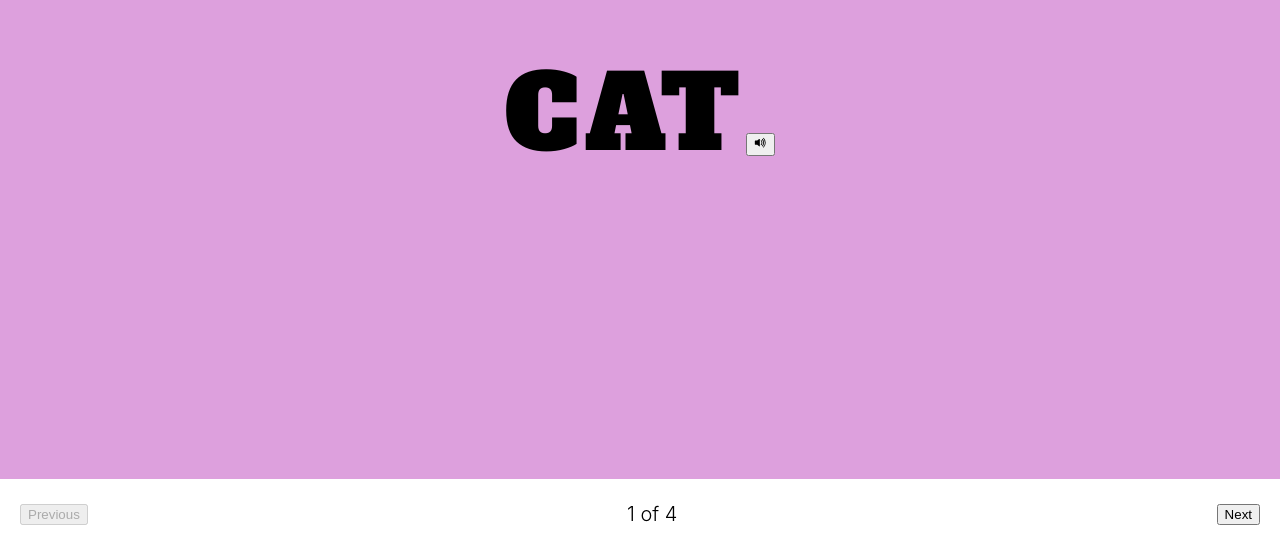
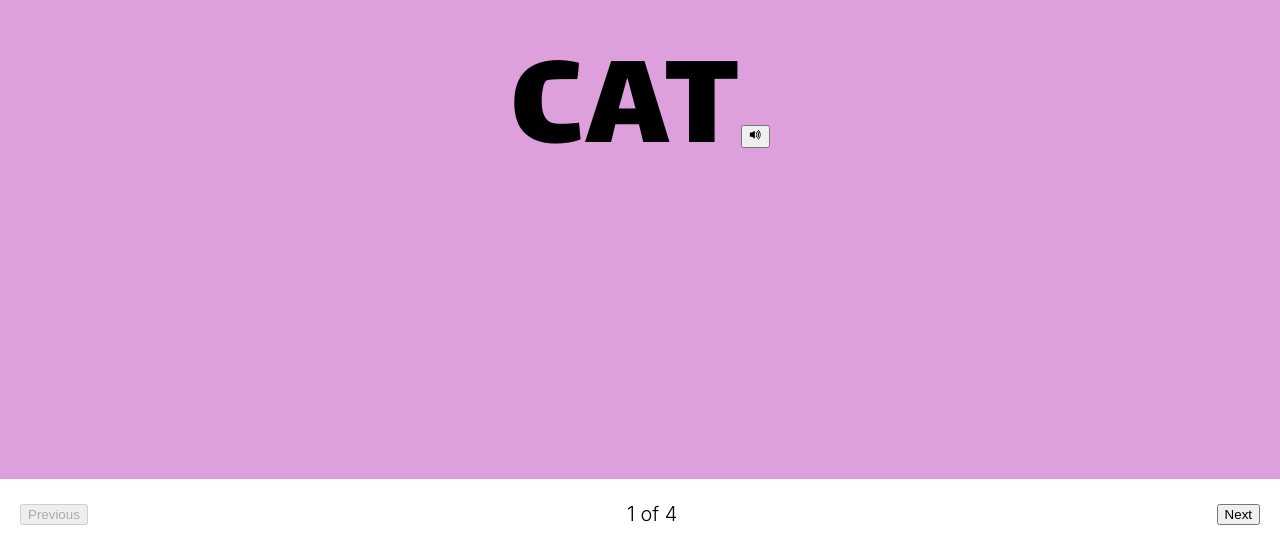
Before and after one commit to RobotsPlay/learn-to-read, a React (Create React App) app: page / in a window 1280 px wide. Shown: the part 251-800 px from the top of the page. Built offline with nearby package versions, Linux system fonts and the light colour scheme.

Commit message:
changed font

```diff
--- a/src/components/Word.js
+++ b/src/components/Word.js
@@ -7,10 +7,14 @@ const Word = ({word}) => {
         let utterance = new SpeechSynthesisUtterance(word);
         let synth = window.speechSynthesis;
 
+        if(synth.speaking) {
+            return;
+        }
+
         window.setTimeout(() => {
             utterance.voice = synth.getVoices()[1];
             synth.speak(utterance);
-        },  0);
+        },  50);
     }
 
     return (
--- a/src/styles/Typography.js
+++ b/src/styles/Typography.js
@@ -1,7 +1,7 @@
 import { createGlobalStyle } from 'styled-components'
 
 import robotoLight from '../assets/fonts/roboto-light.woff2'
-import alphaSlabOne from '../assets/fonts/alpha-slab-one.woff2'
+import lalezar from '../assets/fonts/lalezar.woff2'
 
 const Typography = createGlobalStyle`
   @font-face {
@@ -14,11 +14,10 @@ const Typography = createGlobalStyle`
   }
 
   @font-face {
-    font-family: 'Alfa Slab One';
+    font-family: 'Lalezar';
     font-style: normal;
     font-weight: 400;
-    font-display: swap;
-    src: url(${alphaSlabOne}) format('woff2');
+    src: url(${lalezar}) format('woff2');
     unicode-range: U+0000-00FF, U+0131, U+0152-0153, U+02BB-02BC, U+02C6, U+02DA, U+02DC, U+2000-206F, U+2074, U+20AC, U+2122, U+2191, U+2193, U+2212, U+2215, U+FEFF, U+FFFD;
   }
 
--- a/src/styles/WordStyles.js
+++ b/src/styles/WordStyles.js
@@ -1,10 +1,10 @@
 import styled from 'styled-components'
 
 const WordStyles = styled.div`
-    font-family: 'Alfa Slab One', sans-serif;
-    font-size: 10.2rem;
+    font-family: 'Lalezar', sans-serif;
+    font-size: 14.2rem;
     text-transform: uppercase;
-    letter-spacing: .6rem;
+    letter-spacing: .2rem;
 `;
 
 export default WordStyles;
```
Also changed, not shown: src/assets/fonts/alpha-slab-one.woff2 (deleted), src/assets/fonts/lalezar.woff2 (added).
